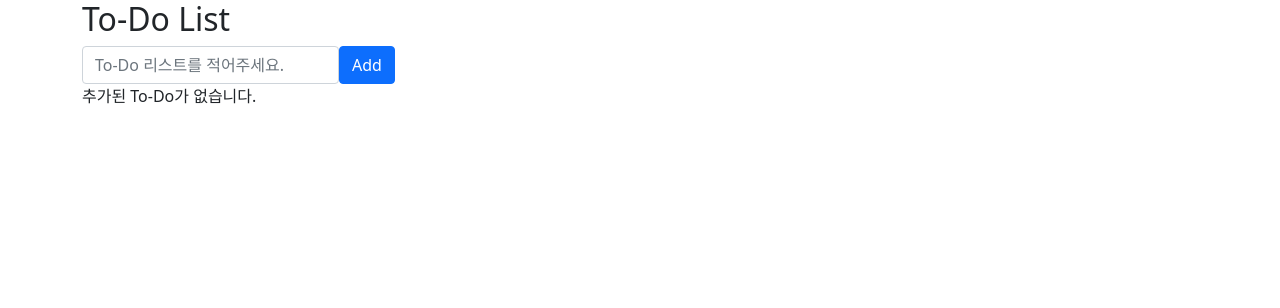
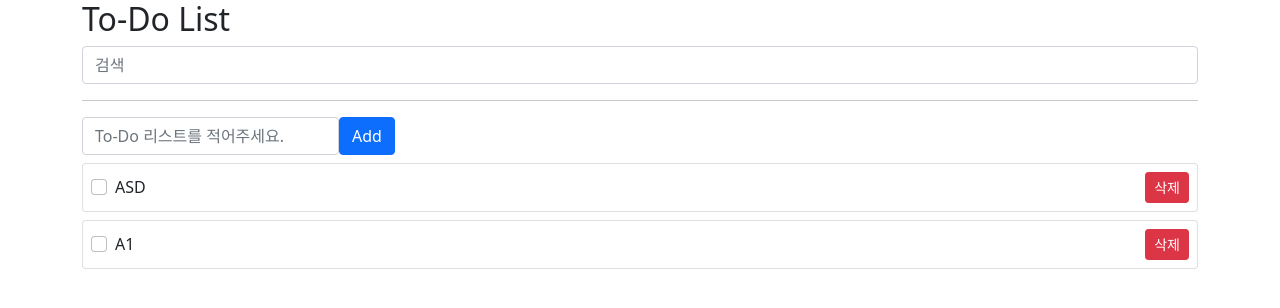
Before and after one commit to blackjune67/vue3-project, a Vue app: page / in a window 1280 px wide. Shown: the top 308 px of the page. Built offline with nearby package versions, Linux system fonts and the light colour scheme; data requests are answered from the project's data file.

Commit message:
json-server 적용 및 axios 설치 학습

```diff
--- /dev/null
+++ b/db.json
@@ -0,0 +1,14 @@
+{
+  "todos": [
+    {
+      "subject": "ASD",
+      "completed": false,
+      "id": 1
+    },
+    {
+      "subject": "A1",
+      "completed": false,
+      "id": 2
+    }
+  ]
+}
--- a/package.json
+++ b/package.json
@@ -8,6 +8,7 @@
     "lint": "vue-cli-service lint"
   },
   "dependencies": {
+    "axios": "^0.24.0",
     "core-js": "^3.6.5",
     "vue": "^3.0.0"
   },
--- a/src/App.vue
+++ b/src/App.vue
@@ -1,17 +1,33 @@
 <template>
   <div class="container">
     <h2>To-Do List</h2>
+    <input
+      class="form-control"
+      type="text"
+      v-model="searchText"
+      placeholder="검색"
+    />
+    <hr/>
+
     <TodoSimpleForm @add-todo="addTodo"/>
+    <div style="color: red">{{ error }}</div>
 
-    <div v-if="!todos.length">추가된 To-Do가 없습니다.</div>
-    <TodoList :todos="todos" @toggle-todo='toggleTodo' @toggle-delete='deleteTodo'/>
+    <div v-if="!filteredTodos.length">
+      검색 결과가 없습니다.
+    </div>
+
+    <TodoList
+      :todos="filteredTodos"
+      @toggle-todo='toggleTodo'
+      @toggle-delete='deleteTodo'/>
   </div>
 </template>
 
 <script>
-import { ref } from 'vue';
+import { ref, computed } from 'vue';
 import TodoSimpleForm from './components/TodoSimpleForm.vue';
 import TodoList from './components/TodoList.vue';
+import axios from 'axios';
 
 export default {
   components: {
@@ -21,15 +37,40 @@ export default {
   },
   setup() {
     const todos = ref([]);
+    const error = ref('');
 
     /* const todoStyle = {
       textDecoration: "line-through",
       color: "gray",
     }; */
 
-    const addTodo = (todo) => {
-      //console.log(todo)
-      todos.value.push(todo);
+    const getTodos = async () => {
+      try {
+        const res = await axios.get('http://localhost:3000/todos')
+        // todos.value.push(res.data);
+        todos.value = res.data;
+      } catch (err) {
+        console.log(err)
+        error.value = '어떤 에러가 발생했습니다.';
+      }
+    };
+
+    getTodos();
+
+    const addTodo = async (todo) => {
+      error.value = '';
+      //데이터베이스 todo를 저장한다.
+      try {
+      //post request요청 => response응답
+      const res = await axios.post('http://localhost:3000/todos', {
+        subject: todo.subject,
+        completed: todo.completed
+      });
+        todos.value.push(res.data);
+      } catch(err) {
+        console.log('실패, ERROR : ' + JSON.stringify(err.data))
+        error.value = '어떤 에러가 발생했습니다.';
+      }
     };
 
     const toggleTodo = (index) => {
@@ -40,15 +81,26 @@ export default {
       todos.value.splice(index, 1);
     }
 
+    const searchText = ref('');
+    const filteredTodos = computed(() => {
+      if(searchText.value) {
+        return todos.value.filter(resultTodo => {
+          return resultTodo.subject.includes(searchText.value);
+        });
+      }
 
-
+      return todos.value;
+    });
 
     return {
       todos,
       toggleTodo,
       deleteTodo,
       addTodo,
-      TodoList
+      TodoList,
+      searchText,
+      filteredTodos,
+      error
     };
   },
 };
--- a/src/components/TodoList.vue
+++ b/src/components/TodoList.vue
@@ -6,7 +6,7 @@
           class="form-check-input"
           type="checkbox"
           :value="vTodo.completed"
-          @change='toggleTodo(index)'
+          @change="toggleTodo(index)"
         />
         <!-- <label
             class="form-check-label"
@@ -18,7 +18,7 @@
       </div>
 
       <div>
-        <button class="btn btn-danger btn-sm" @click='deleteTodo(index)'>
+        <button class="btn btn-danger btn-sm" @click="deleteTodo(index)">
           삭제
         </button>
       </div>
@@ -28,6 +28,7 @@
 
 <script>
 export default {
+  emits: ["toggle-todo", "toggle-delete"],
   props: {
     todos: {
       type: Array,
@@ -36,11 +37,11 @@ export default {
   },
   setup(props, { emit }) {
     const toggleTodo = (index) => {
-      emit('toggle-todo', index);
+      emit("toggle-todo", index);
     };
 
     const deleteTodo = (index) => {
-      emit('toggle-delete', index);
+      emit("toggle-delete", index);
     };
 
     return {
--- a/src/components/TodoSimpleForm.vue
+++ b/src/components/TodoSimpleForm.vue
@@ -22,7 +22,7 @@
 import { ref } from "vue";
 
 export default {
-  emmit: ['add-todo'],
+  emmit: ["add-todo"],
   components: {},
   setup(props, { emit }) {
     const todo = ref("");
```
Also changed, not shown: 2 other files (tests, documents, lock files or other folders).
